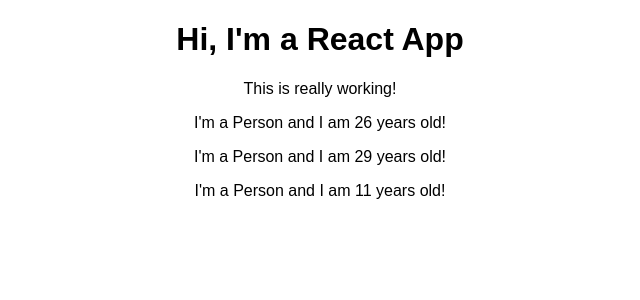
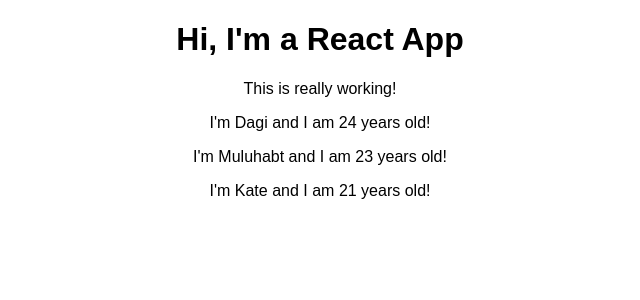
Before and after one commit to DagmawiAbate/react-complete-guide, a React (Create React App) app: page / in a window 1280 px wide. Shown: the top 300 px of the page, without its empty margins (320-960 px from the left). Built offline with nearby package versions, Linux system fonts and the light colour scheme.

Commit message:
Working with props

```diff
--- a/src/App.js
+++ b/src/App.js
@@ -8,9 +8,9 @@ class App extends Component {
       <div className='App'>
         <h1>Hi, I'm a React App</h1>
         <p>This is really working!</p>
-        <Person />
-        <Person />
-        <Person />
+        <Person name='Dagi' age='24' />
+        <Person name='Muluhabt' age='23'>My Hobbies: Football</Person>
+        <Person name='Kate' age='21' />
       </div>
     )
     // return React.createElement('div', {className: 'App'}, React.createElement('h1', null, 'Does this work now?'))
--- a/src/Person/Person.js
+++ b/src/Person/Person.js
@@ -1,7 +1,7 @@
 import React from 'react'
 
-const person = () => {
-  return <p>I'm a Person and I am {Math.floor(Math.random() * 30)} years old!</p>
+const person = (props) => {
+  return <p>I'm {props.name} and I am {props.age} years old!</p>
 }
 
 export default person
```
